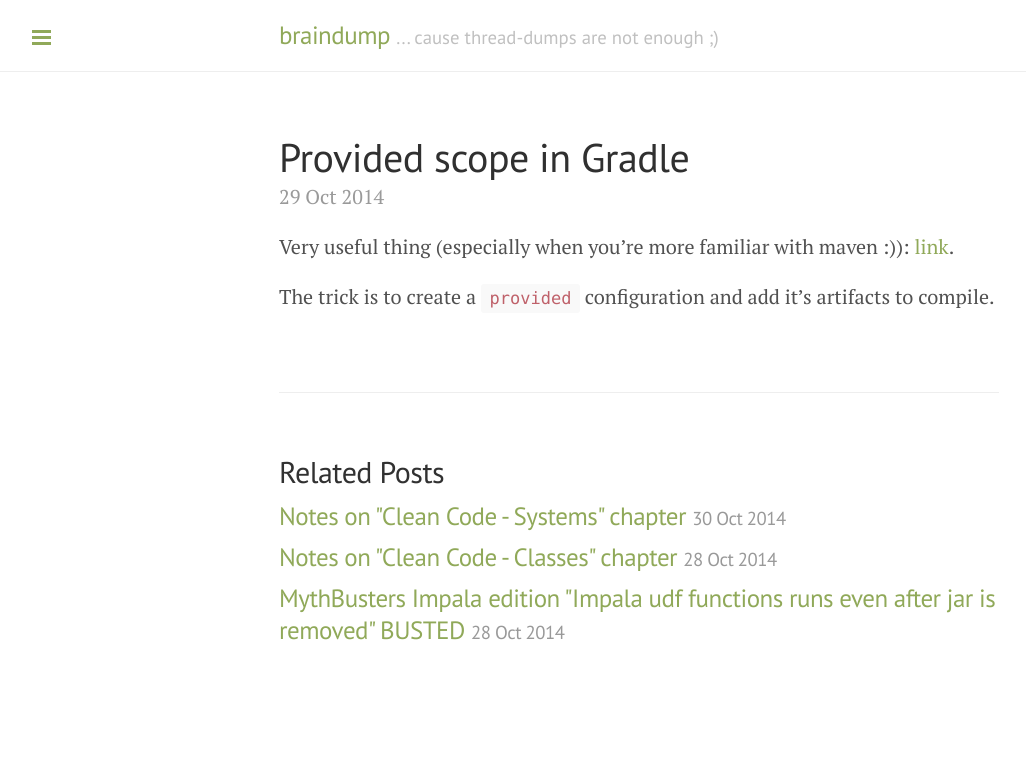
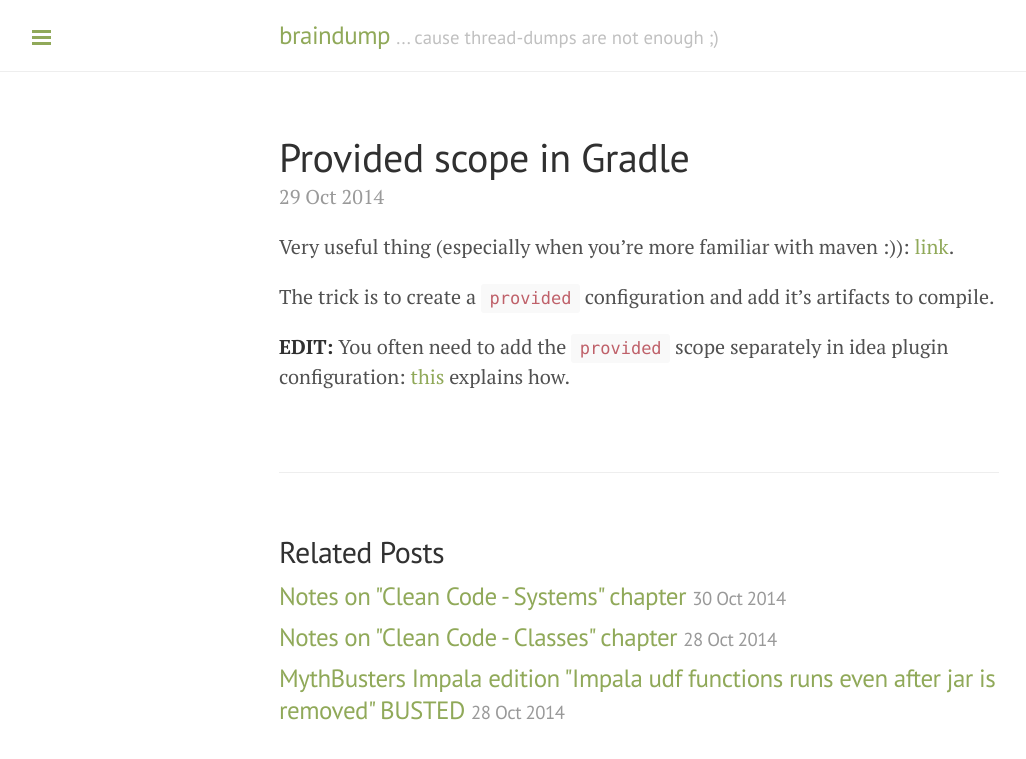
Before and after one commit to pkoperek/braindump, a Jekyll site: the page built from _posts/2014-10-29-gradle-provided.md, in a window 1280 px wide. Shown: the top 759 px of the page, without its empty margins (1-1027 px from the left). Built offline with Jekyll 4.4.1, drawn with Linux system fonts in a browser that asks for light colours; Markdown is read by kramdown in place of the engine named in the settings; comment, search, counter and statistics services are not loaded.

Commit message:
useful comment

```diff
--- a/_posts/2014-10-29-gradle-provided.md
+++ b/_posts/2014-10-29-gradle-provided.md
@@ -7,3 +7,5 @@ comments: true
 Very useful thing (especially when you're more familiar with maven :)): [link](http://forums.gradle.org/gradle/topics/how_do_i_best_define_dependencies_as_provided).
 
 The trick is to create a `provided` configuration and add it's artifacts to compile.
+
+**EDIT:** You often need to add the `provided` scope separately in idea plugin configuration: [this](http://www.gradle.org/docs/current/dsl/org.gradle.plugins.ide.idea.model.IdeaModule.html) explains how.
```
